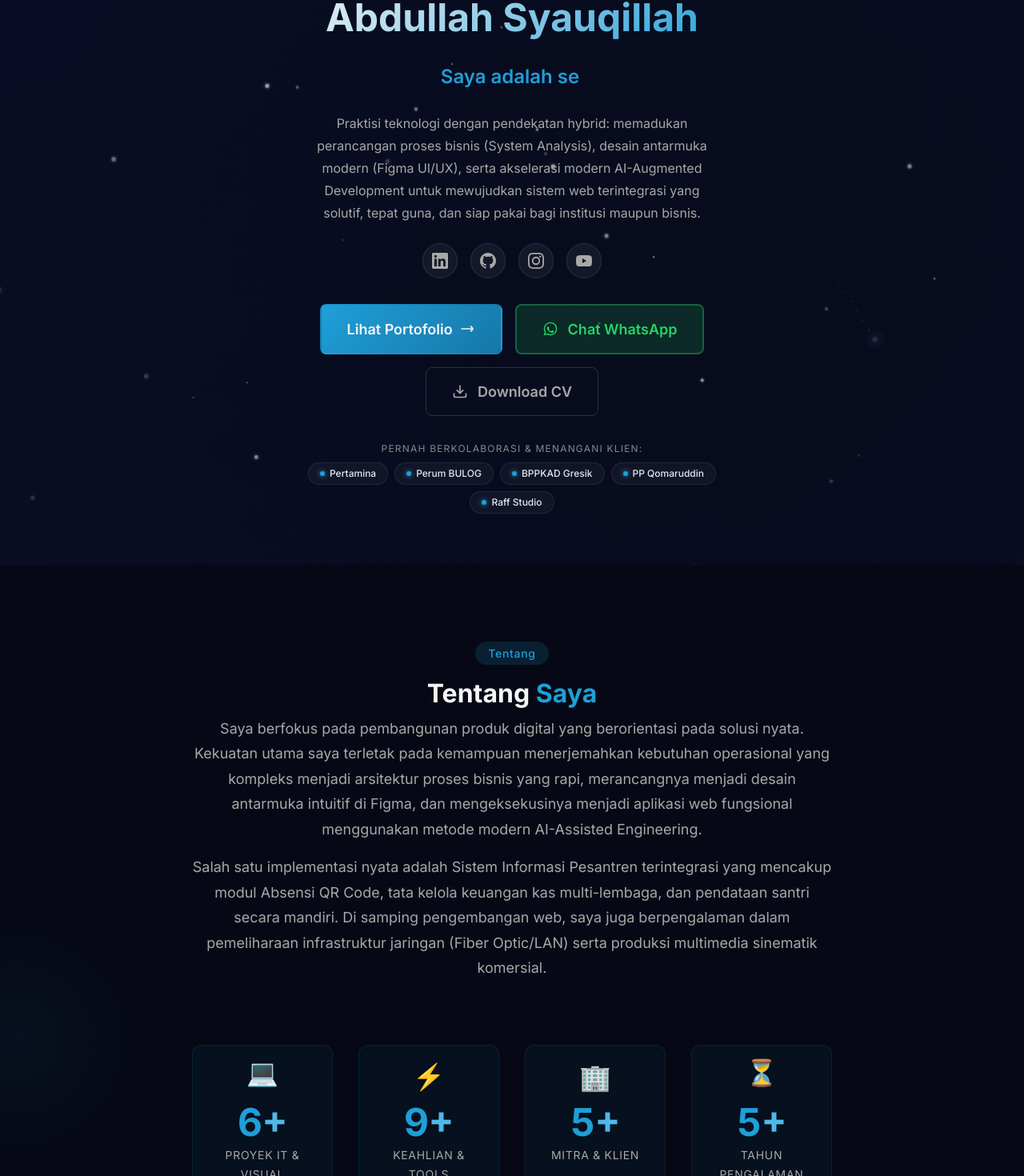
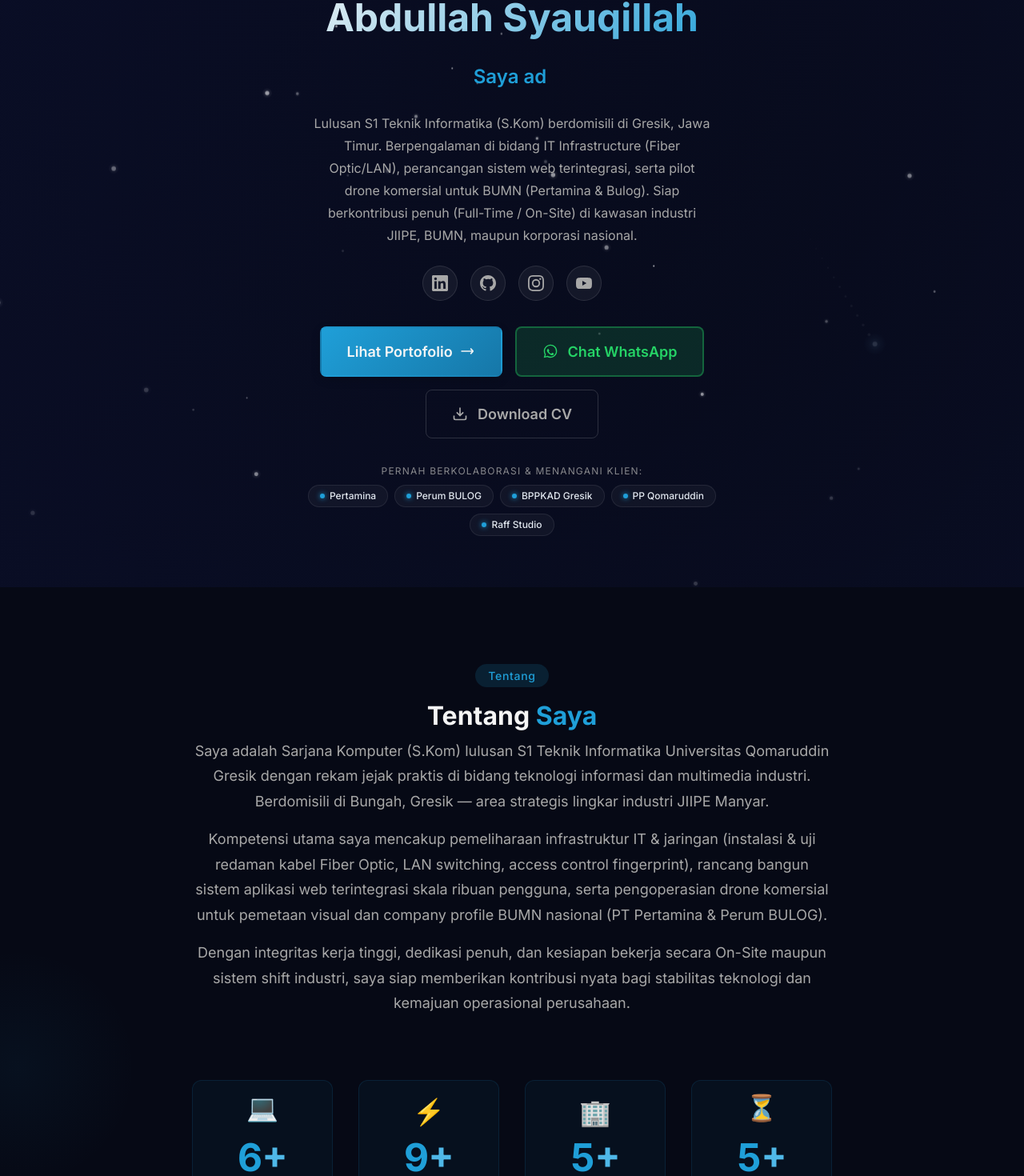
Before and after one commit to SyauQillah173/portofolio, a Vue app: page / in a window 1280 px wide. Shown: the part 480-1950 px from the top of the page at 80% size. Built offline with nearby package versions, Linux system fonts and the light colour scheme; no server answers.

Commit message:
feat: update bio, title, and about paragraphs with corporate-ready copy emphasizing S.Kom, Fiber Optic, and JIIPE/BUMN on-site readiness

```diff
--- a/src/App.vue
+++ b/src/App.vue
@@ -202,8 +202,9 @@ const aboutParagraphs = computed(() => {
   return (profile.value && Array.isArray(profile.value.aboutParagraphs) && profile.value.aboutParagraphs.length > 0)
     ? profile.value.aboutParagraphs
     : [
-        "Saya adalah lulusan S1 Teknik Informatika dengan kombinasi keahlian unik di bidang software development, infrastruktur jaringan, dan produksi multimedia sinematik.",
-        "Memiliki rekam jejak merancang dan mengembangkan Sistem Informasi Pesantren skala besar secara mandiri (Full-Stack), mengelola jaringan Fiber Optic & LAN, serta lebih dari 3 tahun berpengalaman sebagai Pilot Drone komersial dan Videografer untuk perusahaan nasional (termasuk proyek Pertamina dan Bulog via Raff Studio) hingga instansi pemerintah."
+        "Saya adalah Sarjana Komputer (S.Kom) lulusan S1 Teknik Informatika Universitas Qomaruddin Gresik dengan rekam jejak praktis di bidang teknologi informasi dan multimedia industri. Berdomisili di Bungah, Gresik — area strategis lingkar kawasan industri JIIPE Manyar.",
+        "Kompetensi utama saya mencakup pemeliharaan infrastruktur IT & jaringan (instalasi & uji redaman kabel Fiber Optic, LAN switching, access control fingerprint), rancang bangun sistem aplikasi web terintegrasi skala ribuan pengguna, serta pengoperasian drone komersial untuk pemetaan visual dan company profile BUMN nasional (PT Pertamina & Perum BULOG).",
+        "Dengan integritas kerja tinggi, dedikasi penuh, dan kesiapan bekerja secara On-Site maupun sistem shift industri, saya siap memberikan kontribusi nyata bagi stabilitas teknologi dan kemajuan operasional perusahaan."
       ];
 });
 
--- a/src/composables/usePortfolioStore.js
+++ b/src/composables/usePortfolioStore.js
@@ -34,31 +34,32 @@ const DEFAULT_CLIENTS = [
 // Default Profile Data
 const DEFAULT_PROFILE = {
   name: "Abdullah Syauqillah",
-  title: "Product-Minded Web Builder | UI/UX Designer & System Analyst",
+  title: "IT Support, Web Builder & Commercial Drone Specialist",
   greeting: "Halo, saya",
-  bio: "Praktisi teknologi dengan pendekatan hybrid: memadukan perancangan proses bisnis (System Analysis), desain antarmuka modern (Figma UI/UX), serta akselerasi modern AI-Augmented Development untuk mewujudkan sistem web terintegrasi yang solutif, tepat guna, dan siap pakai bagi institusi maupun bisnis.",
+  bio: "Lulusan S1 Teknik Informatika (S.Kom) berdomisili di Gresik, Jawa Timur. Berpengalaman di bidang IT Infrastructure (Fiber Optic/LAN), perancangan sistem web terintegrasi, serta pilot drone komersial untuk BUMN (Pertamina & Bulog). Siap berkontribusi penuh (Full-Time / On-Site) di kawasan industri JIIPE, BUMN, maupun korporasi nasional.",
   avatar: "/images/profile.jpg",
   resume: "/resume.pdf",
   whatsapp: "628155936131",
   email: "abdullahsyauqillah01@gmail.com",
-  location: "Jl. Masjid Jami' Kyai Gede, Bungah, Gresik, Jawa Timur",
+  location: "Bungah, Gresik, Jawa Timur (Siap On-Site JIIPE & Surabaya)",
   phone: "+62 815 5936 131",
   aboutParagraphs: [
-    "Saya berfokus pada pembangunan produk digital yang berorientasi pada solusi nyata. Kekuatan utama saya terletak pada kemampuan menerjemahkan kebutuhan operasional yang kompleks menjadi arsitektur proses bisnis yang rapi, merancangnya menjadi desain antarmuka intuitif di Figma, dan mengeksekusinya menjadi aplikasi web fungsional menggunakan metode modern AI-Assisted Engineering.",
-    "Salah satu implementasi nyata adalah Sistem Informasi Pesantren terintegrasi yang mencakup modul Absensi QR Code, tata kelola keuangan kas multi-lembaga, dan pendataan santri secara mandiri. Di samping pengembangan web, saya juga berpengalaman dalam pemeliharaan infrastruktur jaringan (Fiber Optic/LAN) serta produksi multimedia sinematik komersial."
+    "Saya adalah Sarjana Komputer (S.Kom) lulusan S1 Teknik Informatika Universitas Qomaruddin Gresik dengan rekam jejak praktis di bidang teknologi informasi dan multimedia industri. Berdomisili di Bungah, Gresik — area strategis lingkar industri JIIPE Manyar.",
+    "Kompetensi utama saya mencakup pemeliharaan infrastruktur IT & jaringan (instalasi & uji redaman kabel Fiber Optic, LAN switching, access control fingerprint), rancang bangun sistem aplikasi web terintegrasi skala ribuan pengguna, serta pengoperasian drone komersial untuk pemetaan visual dan company profile BUMN nasional (PT Pertamina & Perum BULOG).",
+    "Dengan integritas kerja tinggi, dedikasi penuh, dan kesiapan bekerja secara On-Site maupun sistem shift industri, saya siap memberikan kontribusi nyata bagi stabilitas teknologi dan kemajuan operasional perusahaan."
   ],
   stats: [
-    { label: "Tahun Pengalaman", targetValue: 3, icon: "⚡" },
-    { label: "Proyek Selesai", targetValue: 25, icon: "🎯" },
-    { label: "Klien & Mitra", targetValue: 12, icon: "🤝" },
-    { label: "Kepuasan Klien", targetValue: 99, icon: "⭐" }
+    { label: "Tahun Pengalaman", targetValue: 4, icon: "⏳" },
+    { label: "Proyek Selesai", targetValue: 6, icon: "💻" },
+    { label: "Klien & Mitra", targetValue: 5, icon: "🏢" },
+    { label: "Keahlian & Tools", targetValue: 8, icon: "⚡" }
   ],
   typingRoles: [
-    "Product-Minded Web Builder",
-    "UI/UX & Figma Designer",
-    "AI-Augmented Developer",
-    "Commercial Drone Pilot (DJI)",
-    "Network & IT Infrastructure Support"
+    "IT Support & Infrastructure Specialist",
+    "Web Builder & System Analyst",
+    "Commercial Drone Pilot (DJI 4K)",
+    "Network Support (Fiber Optic & LAN)",
+    "Creative Multimedia Specialist"
   ],
   social: [
     { id: "linkedin", name: "LinkedIn", url: "https://www.linkedin.com/in/abdullah-syauqillah-8a7199248/", icon: "linkedin" },
--- a/src/utils/constants.js
+++ b/src/utils/constants.js
@@ -23,10 +23,11 @@ export const NAV_LINKS = [
  * Typing text roles for hero section
  */
 export const TYPING_ROLES = [
-  "Full-Stack Web Developer",
-  "Commercial Drone Pilot (DJI)",
-  "Network & IT Infrastructure Support",
-  "Commercial Videographer",
+  "IT Support & Infrastructure Specialist",
+  "Web Builder & System Analyst",
+  "Commercial Drone Pilot (DJI 4K)",
+  "Network Support (Fiber Optic & LAN)",
+  "Creative Multimedia Specialist",
 ];
 
 /**
@@ -65,9 +66,9 @@ export const BREAKPOINTS = {
  */
 export const PROFILE = {
   name: "Abdullah Syauqillah",
-  title: "Web Developer | Network Support | Commercial Videographer",
+  title: "IT Support, Web Builder & Commercial Drone Specialist",
   greeting: "Halo, saya",
-  bio: "Lulusan S1 Teknik Informatika dengan keahlian hybrid di bidang Software Development, IT Infrastructure, dan Multimedia. Berpengalaman merancang Sistem Informasi Pesantren terintegrasi skala besar, mengelola jaringan Fiber Optic/LAN, serta memproduksi video komersial dan aerial drone untuk perusahaan nasional (Pertamina, Bulog) dan instansi pemerintah.",
+  bio: "Lulusan S1 Teknik Informatika (S.Kom) berdomisili di Gresik, Jawa Timur. Berpengalaman di bidang IT Infrastructure (Fiber Optic/LAN), perancangan sistem web terintegrasi, serta pilot drone komersial untuk BUMN (Pertamina & Bulog). Siap berkontribusi penuh (Full-Time / On-Site) di kawasan industri JIIPE, BUMN, maupun korporasi nasional.",
   avatar: "/images/profile.jpg",
   resume: "/resume.pdf",
   whatsapp: "628155936131",
```
